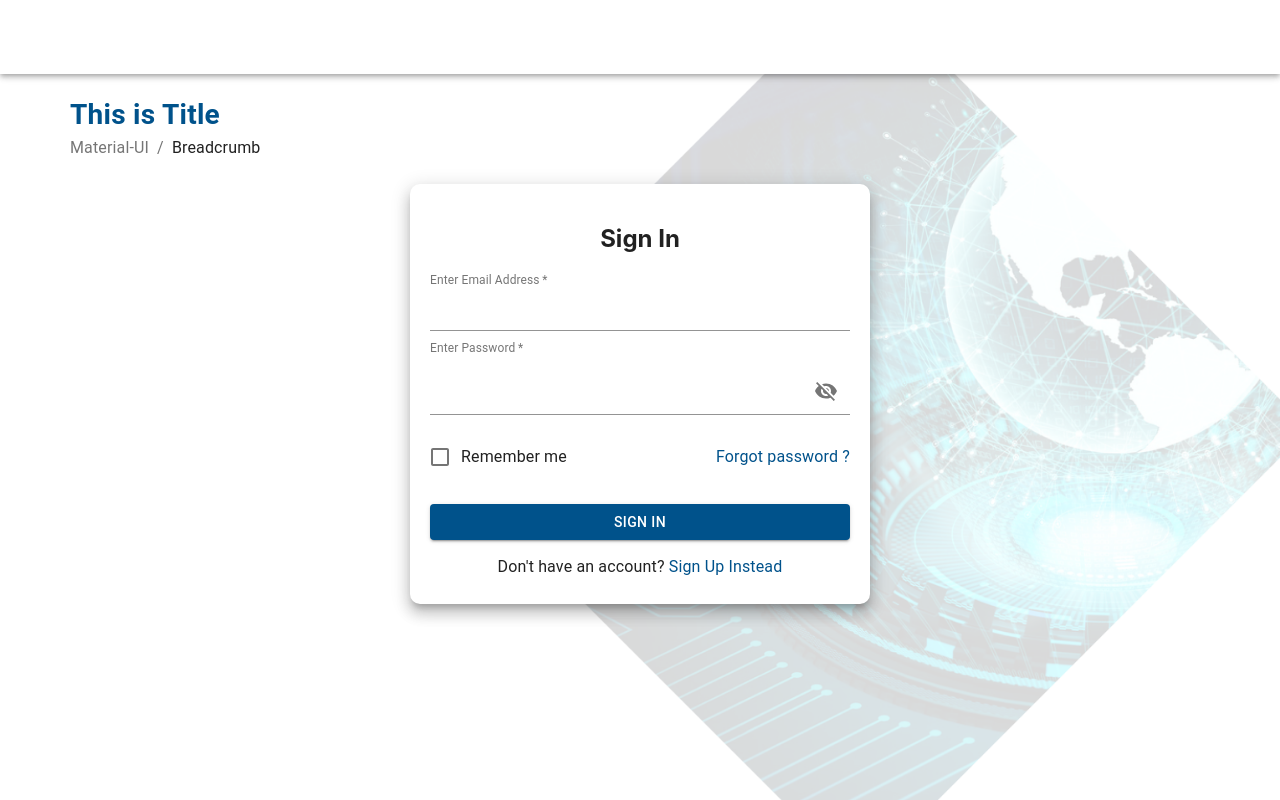
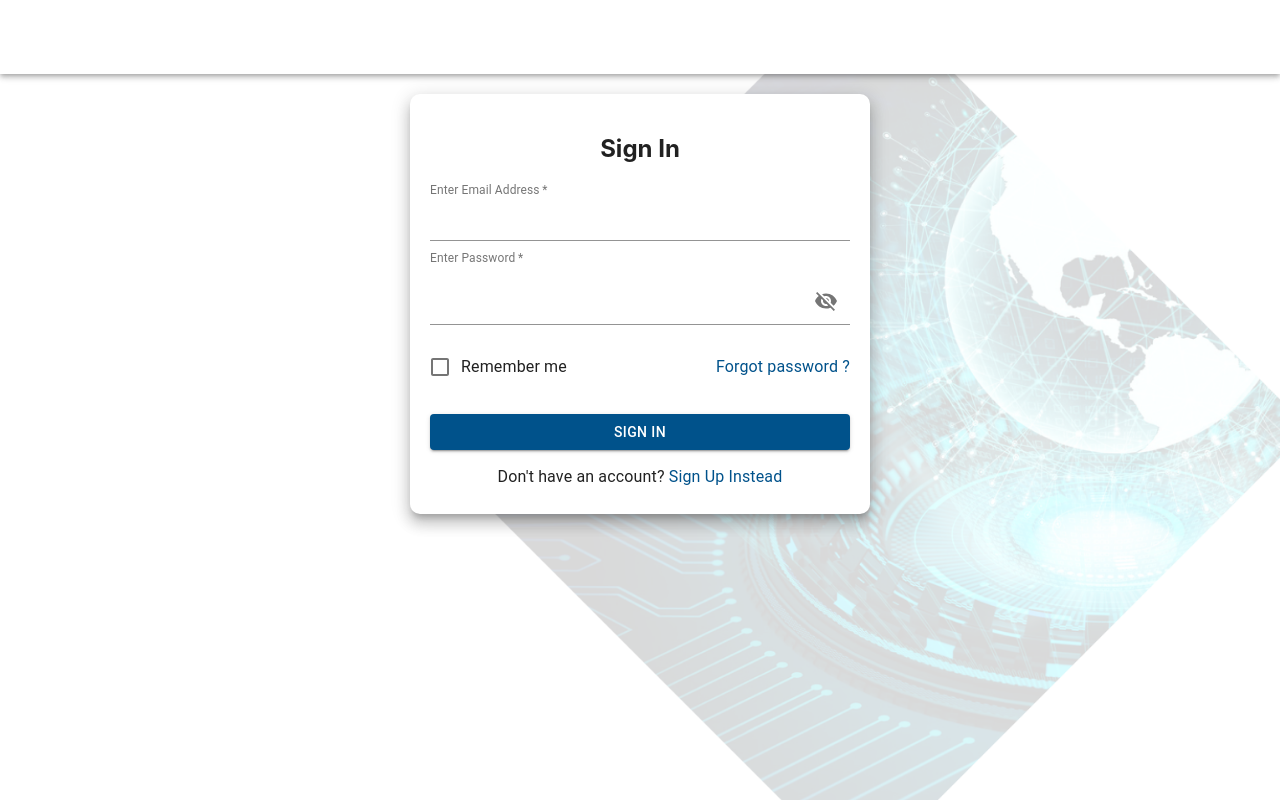
Before and after one commit to ibraphem/support_ticket_frontend, a React (Create React App) app: page / in a window 1280 px wide. Built offline with nearby package versions, Linux system fonts and the light colour scheme.

Commit message:
remove typot commit

```diff
--- a/src/App.js
+++ b/src/App.js
@@ -101,7 +101,7 @@ const cookie = new Cookie();
   return (
     <>
       <Header />
-      <Title />
+
       <Switch>
       <Route
         exact
```
